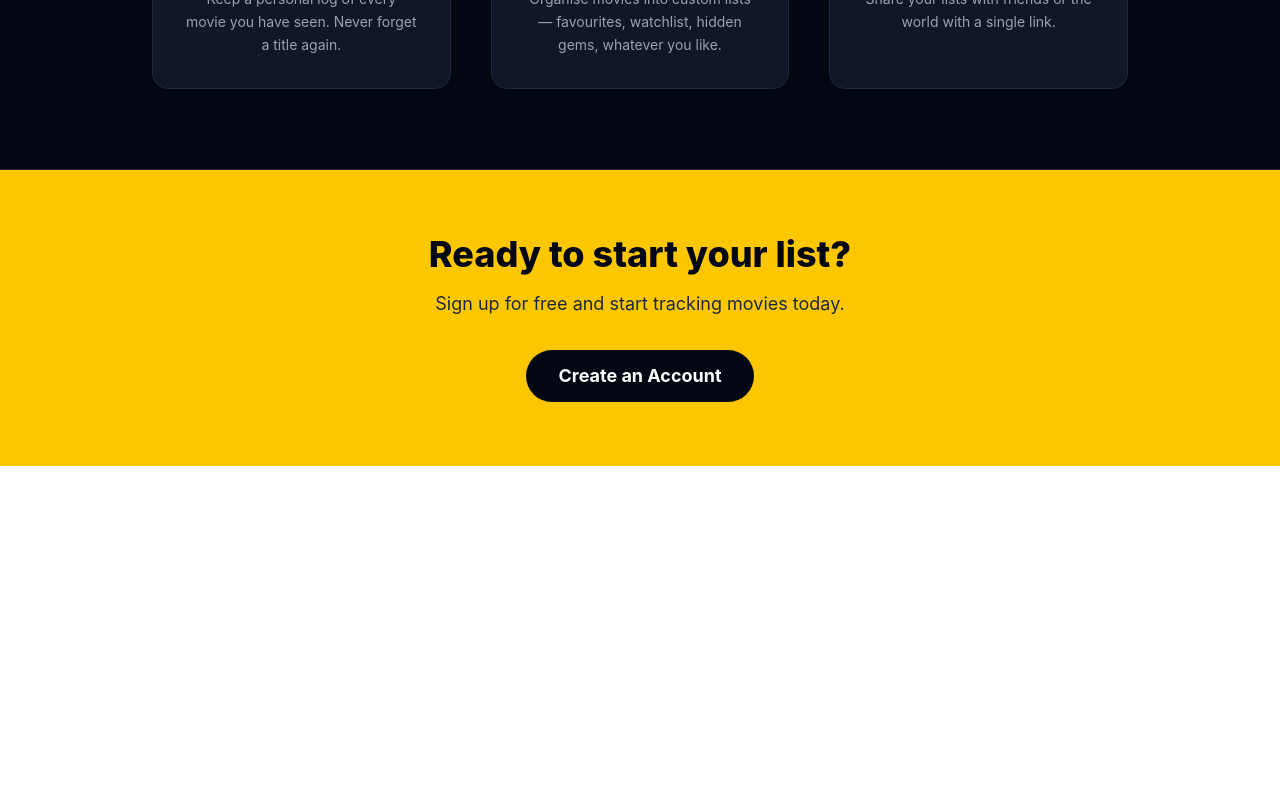
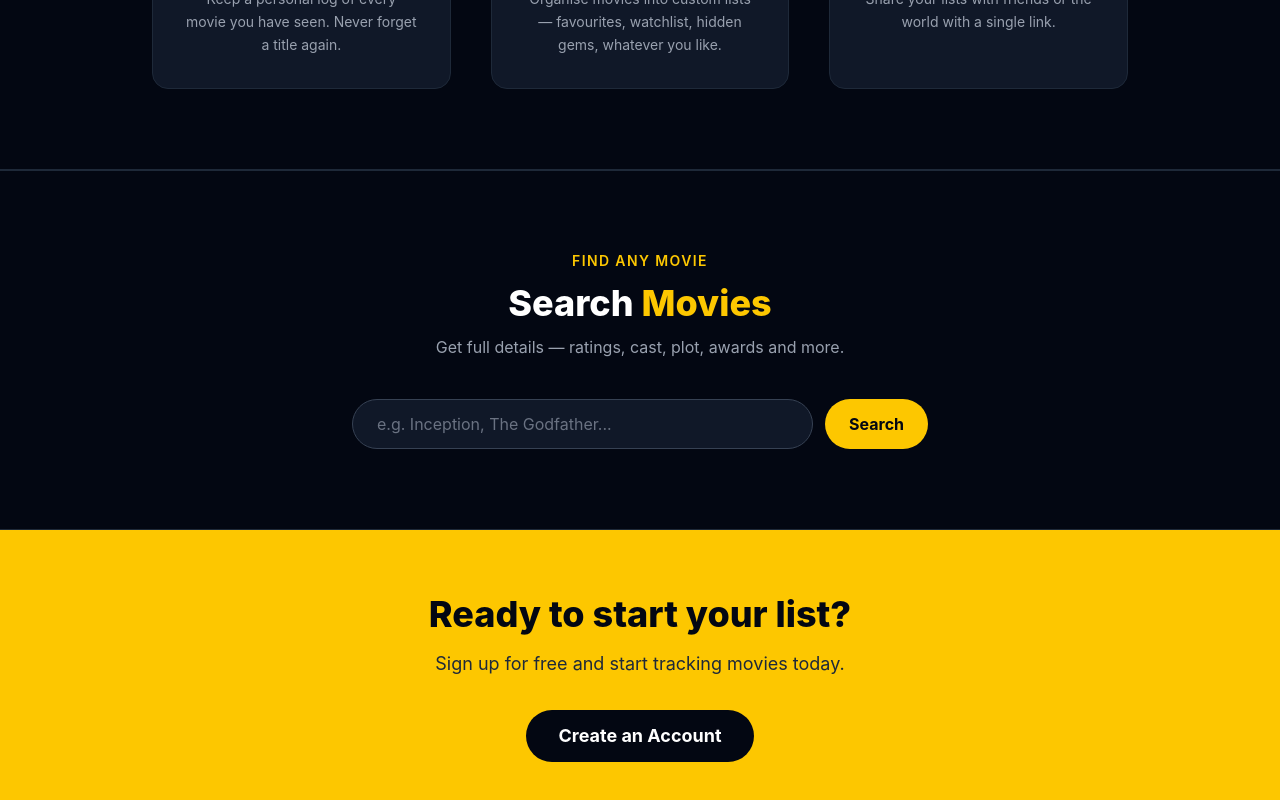
Before and after one commit to mr-mpn/Remember-Movies-Frontend-ReactJS, a React (Vite) app: page / in a window 1280 px wide. Shown: the part 804-1604 px from the top of the page. Before the commit the page ends 1270 px from the top, so only its background shows below. Built offline with nearby package versions, Linux system fonts and the light colour scheme; no server answers.

Commit message:
(update) bring search to the homepage

```diff
--- a/src/App.jsx
+++ b/src/App.jsx
@@ -3,7 +3,6 @@ import { Routes, Route } from 'react-router-dom'
 
 import Navbar from './Components/Navbar/Navbar'
 import Homepage from './Pages/Homepage/Homepage'
-import Search from './Pages/Search/Search'
 import Login from './Pages/Login/Login'
 import Lists from './Pages/Lists/Lists'
 
@@ -14,7 +13,6 @@ function App() {
 
       <Routes>
         <Route path="/" element={<Homepage />} />
-        <Route path="/search" element={<Search />} />
         <Route path="/login" element={<Login />} />
         <Route path="/lists" element={<Lists />} />
       </Routes>
--- a/src/Components/Marquee/TestimonialMarquee.jsx
+++ b/src/Components/Marquee/TestimonialMarquee.jsx
@@ -1,8 +1,10 @@
 import React, { useEffect, useState } from 'react'
 import axios from 'axios'
+import MovieModal from '../MovieModal/MovieModal'
 
 const TestimonialMarquee = () => {
   const [movies, setMovies] = useState([])
+  const [selectedMovie, setSelectedMovie] = useState(null)
 
   useEffect(() => {
     axios
@@ -21,6 +23,7 @@ const TestimonialMarquee = () => {
   const items = [...movies, ...movies]
 
   return (
+    <>
       <section className="w-full py-16 bg-gray-950 overflow-hidden">
         <p className="text-center text-yellow-400 uppercase tracking-widest text-sm font-semibold mb-10">
           Trending on CineList
@@ -36,7 +39,8 @@ const TestimonialMarquee = () => {
             {items.map((movie, i) => (
               <div
                 key={i}
-              className="flex-shrink-0 w-44 flex flex-col rounded-2xl overflow-hidden border border-gray-800 bg-gray-900"
+                onClick={() => setSelectedMovie(movie)}
+                className="flex-shrink-0 w-44 flex flex-col rounded-2xl overflow-hidden border border-gray-800 bg-gray-900 cursor-pointer hover:border-yellow-400 hover:scale-105 transition-transform duration-200"
               >
                 <img
                   src={movie.poster}
@@ -56,6 +60,9 @@ const TestimonialMarquee = () => {
           </div>
         </div>
       </section>
+
+      <MovieModal movie={selectedMovie} onClose={() => setSelectedMovie(null)} />
+    </>
   )
 }
 
--- /dev/null
+++ b/src/Components/MovieModal/MovieModal.jsx
@@ -0,0 +1,123 @@
+import React from 'react'
+
+const RatingBadge = ({ label, value, color }) => (
+  <div className={`flex flex-col items-center bg-gray-800 border ${color} rounded-xl px-4 py-3 min-w-[90px]`}>
+    <span className="text-xs text-gray-400 mb-1">{label}</span>
+    <span className="text-lg font-bold">{value}</span>
+  </div>
+)
+
+const InfoRow = ({ icon, label, value }) => {
+  if (!value || value === 'N/A') return null
+  return (
+    <div className="flex gap-3 items-start">
+      <span className="text-xl mt-0.5">{icon}</span>
+      <div>
+        <span className="text-gray-400 text-sm">{label}</span>
+        <p className="text-white text-sm font-medium">{value}</p>
+      </div>
+    </div>
+  )
+}
+
+const MovieModal = ({ movie, onClose }) => {
+  if (!movie) return null
+
+  return (
+    /* Backdrop */
+    <div
+      className="fixed inset-0 z-50 flex items-center justify-center p-4 bg-black/60 backdrop-blur-sm"
+      onClick={onClose}
+    >
+      {/* Modal panel — stop click propagation so clicking inside doesn't close */}
+      <div
+        className="relative w-full max-w-3xl max-h-[90vh] overflow-y-auto bg-gray-900 border border-gray-700 rounded-2xl shadow-2xl flex flex-col md:flex-row"
+        onClick={(e) => e.stopPropagation()}
+      >
+        {/* Close button */}
+        <button
+          onClick={onClose}
+          className="absolute top-4 right-4 text-gray-400 hover:text-white text-2xl leading-none z-10"
+          aria-label="Close"
+        >
+          ✕
+        </button>
+
+        {/* Poster */}
+        {movie.poster && movie.poster !== 'N/A' ? (
+          <img
+            src={movie.poster}
+            alt={movie.title}
+            className="w-full md:w-52 object-cover flex-shrink-0 rounded-t-2xl md:rounded-l-2xl md:rounded-tr-none"
+          />
+        ) : (
+          <div className="w-full md:w-52 bg-gray-800 flex items-center justify-center text-6xl flex-shrink-0 py-12 rounded-t-2xl md:rounded-l-2xl md:rounded-tr-none">
+            🎬
+          </div>
+        )}
+
+        {/* Details */}
+        <div className="flex flex-col gap-5 p-6 flex-1 overflow-y-auto">
+
+          {/* Header */}
+          <div>
+            <div className="flex flex-wrap items-center gap-3 mb-1 pr-8">
+                <h2 className="text-2xl font-extrabold">{movie.title}</h2>
+                {movie.isRecent && (
+                  <span className="bg-yellow-400 text-gray-950 text-xs font-bold px-2 py-0.5 rounded-full">
+                    NEW
+                  </span>
+                )}
+                {movie.hasHighRating && (
+                  <span className="bg-green-600 text-white text-xs font-bold px-2 py-0.5 rounded-full">
+                    TOP RATED
+                  </span>
+                )}
+              </div>
+            <p className="text-gray-400 text-sm">
+              {movie.year} &bull; {movie.rated} &bull; {movie.runtime}
+            </p>
+            <p className="text-yellow-400 text-sm mt-1">{movie.genre}</p>
+          </div>
+
+          {/* Ratings */}
+          <div className="flex flex-wrap gap-3">
+            {movie.imdbRating && movie.imdbRating !== 'N/A' && (
+              <RatingBadge label="IMDb" value={`⭐ ${movie.imdbRating}`} color="border-yellow-500" />
+            )}
+            {movie.metascore && movie.metascore !== 'N/A' && (
+              <RatingBadge label="Metascore" value={movie.metascore} color="border-green-600" />
+            )}
+            {movie.rottenTomatoesScore && movie.rottenTomatoesScore !== 'N/A' && (
+              <RatingBadge label="Rotten Tomatoes" value={`🍅 ${movie.rottenTomatoesScore}`} color="border-red-500" />
+            )}
+            {movie.boxOffice && movie.boxOffice !== 'N/A' && (
+              <RatingBadge label="Box Office" value={movie.boxOffice} color="border-gray-600" />
+            )}
+          </div>
+
+          {/* Plot */}
+          {movie.plot && movie.plot !== 'N/A' && (
+            <p className="text-gray-300 text-sm leading-relaxed border-l-2 border-yellow-400 pl-4 italic">
+              {movie.plot}
+            </p>
+          )}
+
+          {/* Info grid */}
+          <div className="grid grid-cols-1 sm:grid-cols-2 gap-4">
+            <InfoRow icon="🎥" label="Director"  value={movie.director} />
+            <InfoRow icon="✍️" label="Writer"    value={movie.writer} />
+            <InfoRow icon="🎭" label="Actors"    value={movie.actors} />
+            <InfoRow icon="🌍" label="Country"   value={movie.country} />
+            <InfoRow icon="🗣️" label="Language"  value={movie.language} />
+            <InfoRow icon="📅" label="Released"  value={movie.released} />
+            <InfoRow icon="🏆" label="Awards"    value={movie.awards} />
+          </div>
+
+        </div>
+      </div>
+    </div>
+  )
+}
+
+export default MovieModal
--- a/src/Components/Navbar/Navbar.jsx
+++ b/src/Components/Navbar/Navbar.jsx
@@ -15,9 +15,6 @@ const Navbar = () => {
         <div className="flex items-center gap-8 flex-1">
           <NavLink to="/" end className={linkClass}>
             Home
-          </NavLink>
-          <NavLink to="/search" className={linkClass}>
-            Search
           </NavLink>
         </div>
 
--- a/src/Pages/Homepage/Homepage.jsx
+++ b/src/Pages/Homepage/Homepage.jsx
@@ -1,6 +1,8 @@
-import React from 'react'
+import React, { useState } from 'react'
 import { Link } from 'react-router-dom'
+import axios from 'axios'
 import TestimonialMarquee from '../../Components/Marquee/TestimonialMarquee'
+import MovieModal from '../../Components/MovieModal/MovieModal'
 
 const features = [
   {
@@ -21,6 +23,32 @@ const features = [
 ]
 
 const Homepage = () => {
+  const [query, setQuery]   = useState('')
+  const [loading, setLoading] = useState(false)
+  const [error, setError]   = useState(null)
+  const [movie, setMovie]   = useState(null)
+
+  const handleSearch = (e) => {
+    e.preventDefault()
+    if (!query.trim()) return
+
+    setLoading(true)
+    setError(null)
+    setMovie(null)
+
+    axios
+      .get(`${import.meta.env.VITE_API_BASE_URL}/query-movies?title=${encodeURIComponent(query)}`)
+      .then((res) => {
+        if (res.data?.success) {
+          setMovie(res.data.data.movie)
+        } else {
+          setError(res.data?.error?.message || 'Movie not found.')
+        }
+      })
+      .catch(() => setError('Could not reach the server. Is the backend running?'))
+      .finally(() => setLoading(false))
+  }
+
   return (
     <div className="flex flex-col items-center">
 
@@ -38,12 +66,12 @@ const Homepage = () => {
           and share your taste with the world.
         </p>
         <div className="flex gap-4">
-          <Link
-            to="/search"
+          <a
+            href="#search"
             className="bg-yellow-400 text-gray-950 font-bold px-8 py-3 rounded-full hover:bg-yellow-300 transition text-lg"
           >
             Search Movies
-          </Link>
+          </a>
           <Link
             to="/login"
             className="border border-gray-600 text-white px-8 py-3 rounded-full hover:border-gray-400 transition text-lg"
@@ -70,9 +98,51 @@ const Homepage = () => {
         ))}
       </section>
 
-      {/* Testimonials */}
+      {/* Trending marquee */}
       <div className="w-full h-px bg-gray-800" />
       <TestimonialMarquee />
+
+      {/* Search section */}
+      <div className="w-full h-px bg-gray-800" />
+      <section id="search" className="w-full max-w-3xl px-6 py-20 flex flex-col items-center text-center">
+        <p className="text-yellow-400 uppercase tracking-widest text-sm font-semibold mb-3">
+          Find any movie
+        </p>
+        <h2 className="text-4xl font-extrabold mb-3">
+          Search <span className="text-yellow-400">Movies</span>
+        </h2>
+        <p className="text-gray-400 mb-10">
+          Get full details — ratings, cast, plot, awards and more.
+        </p>
+
+        <form onSubmit={handleSearch} className="flex w-full max-w-xl gap-3">
+          <input
+            type="text"
+            value={query}
+            onChange={(e) => setQuery(e.target.value)}
+            placeholder="e.g. Inception, The Godfather..."
+            className="flex-1 bg-gray-900 border border-gray-700 text-white rounded-full px-6 py-3 focus:outline-none focus:ring-2 focus:ring-yellow-400 placeholder-gray-500"
+          />
+          <button
+            type="submit"
+            className="bg-yellow-400 text-gray-950 font-bold px-6 py-3 rounded-full hover:bg-yellow-300 transition"
+          >
+            {loading ? '...' : 'Search'}
+          </button>
+        </form>
+
+        {error && (
+          <div className="mt-6 bg-red-900/40 border border-red-700 text-red-300 rounded-xl px-6 py-4">
+            {error}
+          </div>
+        )}
+      </section>
+
+      {/* Movie modal */}
+      {movie && <MovieModal movie={movie} onClose={() => setMovie(null)} />}
+
+      {/* Divider */}
+      <div className="w-full h-px bg-gray-800" />
 
       {/* CTA banner */}
       <section className="w-full bg-yellow-400 text-gray-950 py-16 flex flex-col items-center text-center px-6">
```
Lines whose indentation alone changed are shown as unchanged.
